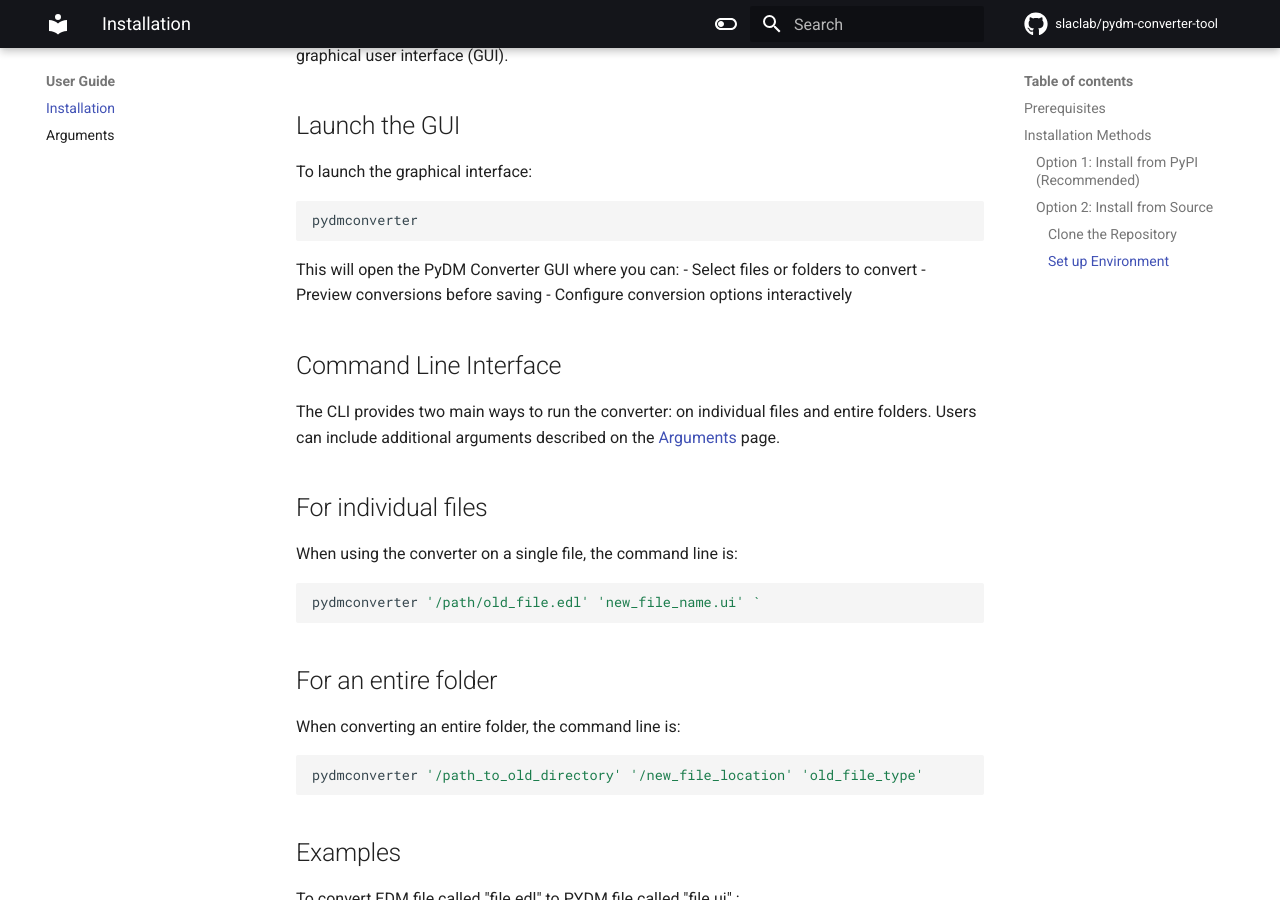
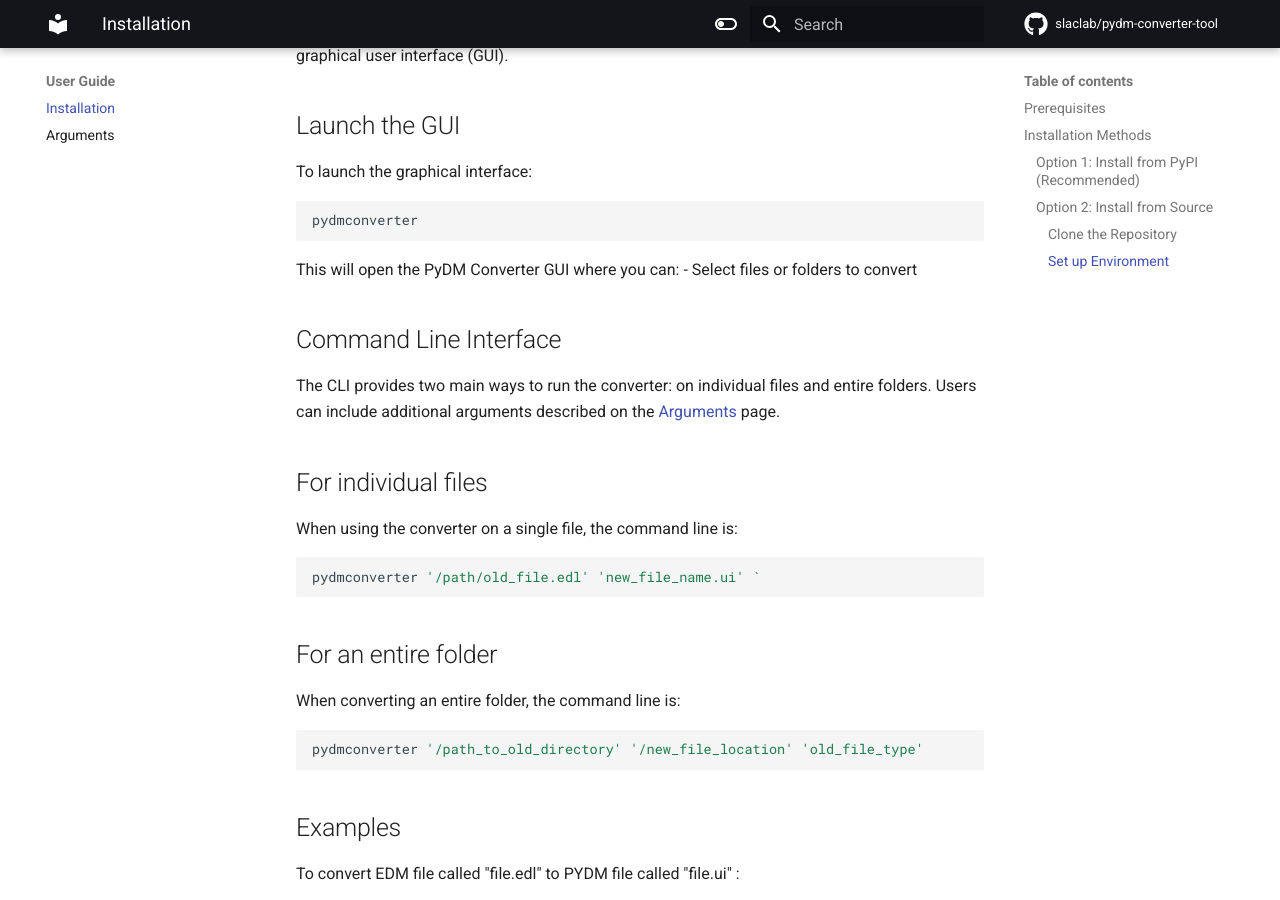
Before and after one commit to slaclab/pydm-converter-tool, an MkDocs documentation site: the page built from docs/user_guide.md, in a window 1280 px wide and 900 px high, scrolled down 1038 px. Built offline with MkDocs 1.6.1 and Material for MkDocs 9.7.7, drawn with Linux system fonts in a browser that asks for light colours; comment, search, counter and statistics services are not loaded.

Commit message:
small changes to docs

```diff
--- a/docs/user_guide.md
+++ b/docs/user_guide.md
@@ -44,8 +44,6 @@ pydmconverter
 
 This will open the PyDM Converter GUI where you can:
 - Select files or folders to convert
-- Preview conversions before saving
-- Configure conversion options interactively
 
 ## Command Line Interface
 
```
